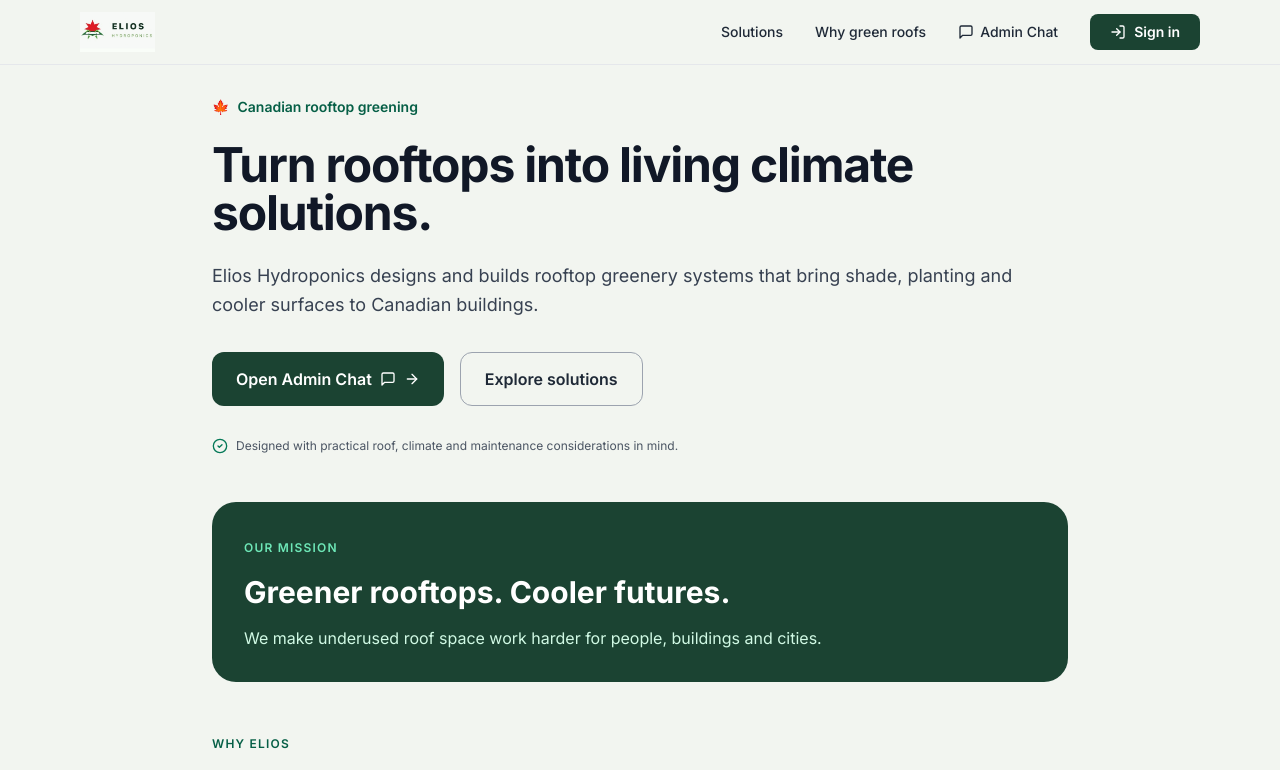
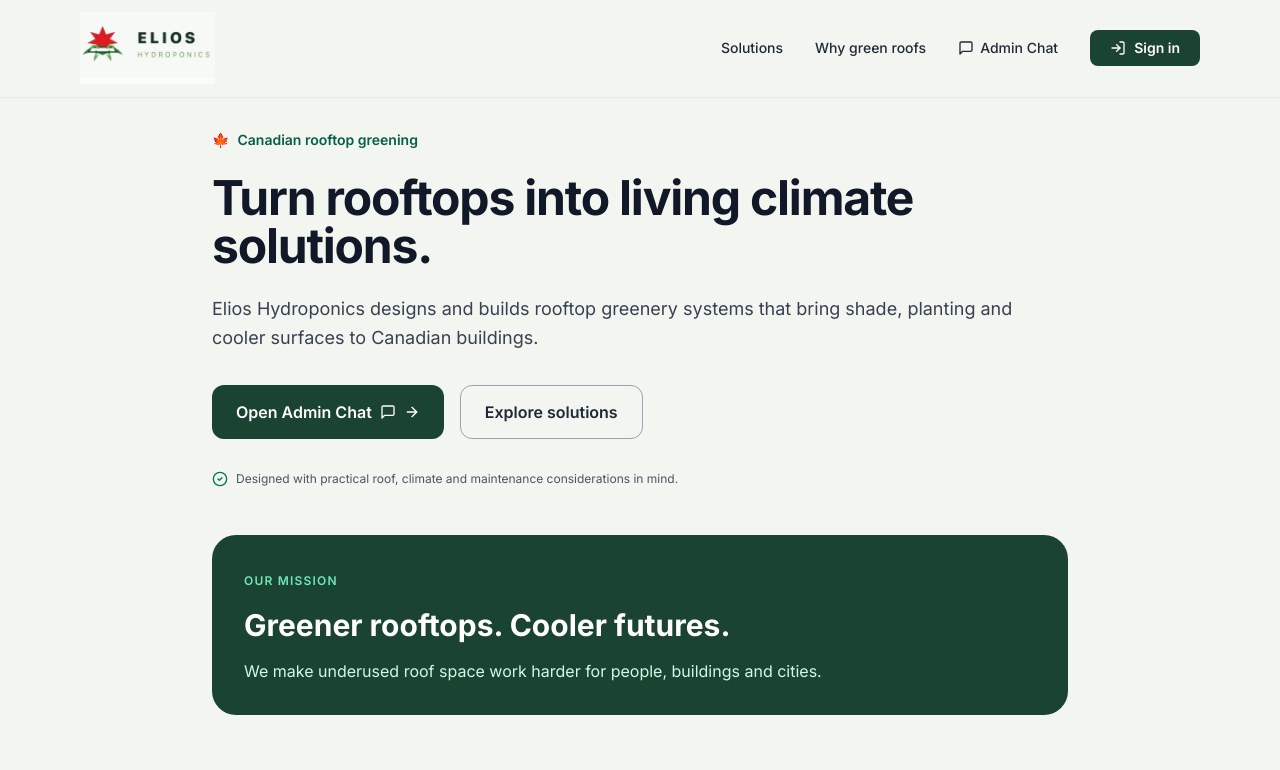
Before and after one commit to DaddyG-commits/Elios-Hydroponics, a Next.js app: page / in a window 1280 px wide. Shown: the top 770 px of the page. Built offline with nearby package versions, Linux system fonts and the light colour scheme.

Commit message:
Make logo a larger wide banner across the top of the site for better visibility

```diff
--- a/src/components/Navbar.tsx
+++ b/src/components/Navbar.tsx
@@ -10,20 +10,22 @@ export default function Navbar() {
 
   return (
     <nav className="bg-[#f2f5f0] border-b border-gray-200 sticky top-0 z-50">
-      <div className="max-w-6xl mx-auto px-4 py-3 flex items-center justify-between">
-        <Link href="/" className="flex items-center">
+      {/* Wide logo banner across the top */}
+      <div className="w-full border-b border-gray-100">
+        <div className="max-w-6xl mx-auto px-4 py-3 flex items-center justify-between gap-4">
+          <Link href="/" className="flex items-center min-w-0 flex-1">
             <Image
               src="/logo.png"
               alt="Elios Hydroponics"
-            width={140}
-            height={40}
-            className="h-10 w-auto object-contain"
+              width={480}
+              height={120}
+              className="h-14 sm:h-16 md:h-[72px] w-auto max-w-[85%] object-contain object-left"
               priority
             />
           </Link>
 
           {/* Desktop Navigation */}
-        <div className="hidden md:flex items-center gap-8 text-sm font-medium text-gray-800">
+          <div className="hidden md:flex items-center gap-6 lg:gap-8 text-sm font-medium text-gray-800 shrink-0">
             <Link href="/#solutions" className="hover:text-emerald-800 transition">Solutions</Link>
             <Link href="/#why-green-roofs" className="hover:text-emerald-800 transition">Why green roofs</Link>
             <Link href="/chat" className="flex items-center gap-1.5 hover:text-emerald-800 transition">
@@ -40,11 +42,12 @@ export default function Navbar() {
           {/* Mobile menu button */}
           <button
             onClick={() => setIsOpen(!isOpen)}
-          className="md:hidden text-gray-800 focus:outline-none p-1"
+            className="md:hidden text-gray-800 focus:outline-none p-1 shrink-0"
             aria-label="Toggle Menu"
           >
             {isOpen ? <X className="w-7 h-7" /> : <Menu className="w-7 h-7" />}
           </button>
+        </div>
       </div>
 
       {/* Mobile menu */}
```
Lines whose indentation alone changed are shown as unchanged.
